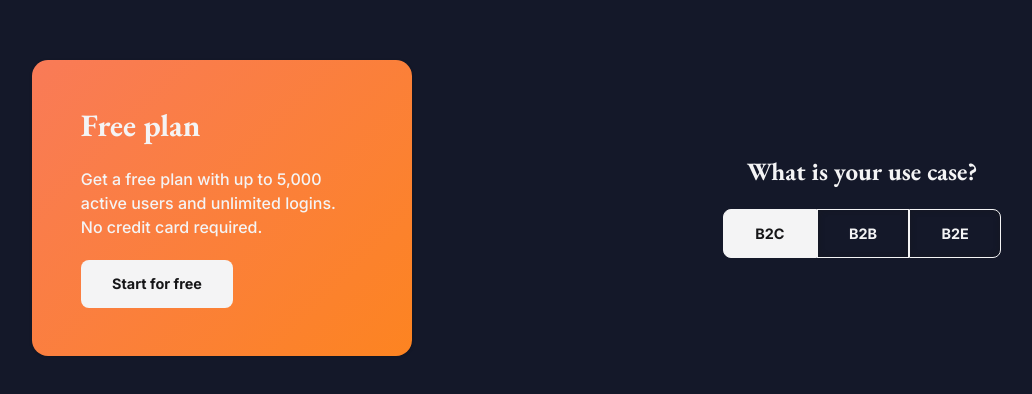
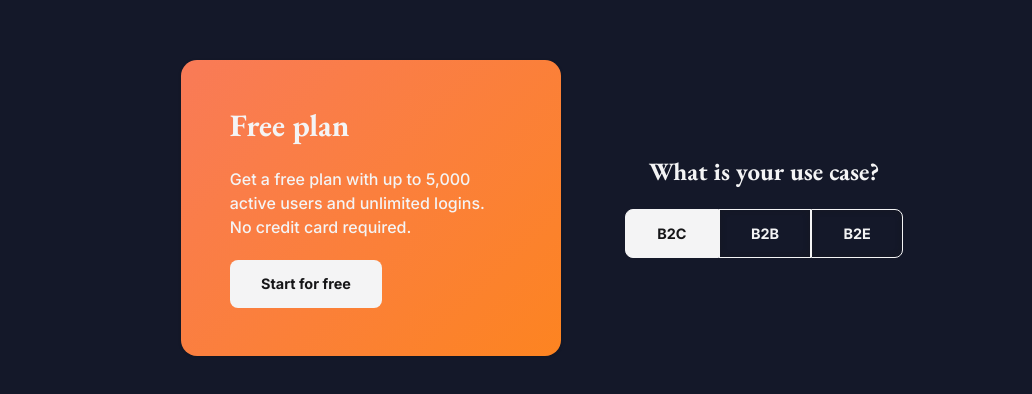
Before and after one commit to feliperdamaceno/pricing-components, a React (Vite) app: page / in a window 1280 px wide. Shown: the part 192-586 px from the top of the page, without its empty margins (98-1130 px from the left). Built offline with nearby package versions, Linux system fonts and the light colour scheme.

Commit message:
refactor: Change <main> container logic.

```diff
--- a/src/sass/base/base.scss
+++ b/src/sass/base/base.scss
@@ -12,6 +12,7 @@
 
 body {
   color: useColor('neutral', 900);
+  background-color: useColor('secondary', 700);
   font-family: useValue('font-family', 'regular');
   font-weight: useValue('font-weight', 'medium');
   font-size: useValue('font-size', 400);
@@ -71,9 +72,19 @@ button {
 }
 
 main {
-  background-color: useColor('secondary', 700);
+  box-sizing: content-box;
+  padding-inline: useValue('padding', 400);
+  margin-inline: auto;
+  max-width: useValue('measure', 'longform');
   min-height: 100vh;
-  display: grid;
-  grid-template-columns: repeat(2, 1fr);
-  place-items: center;
+
+  display: flex;
+  flex-wrap: wrap;
+  place-content: center;
+  align-items: center;
+  gap: useValue('gap', 600);
+
+  & > {
+    flex: 1;
+  }
 }
```
